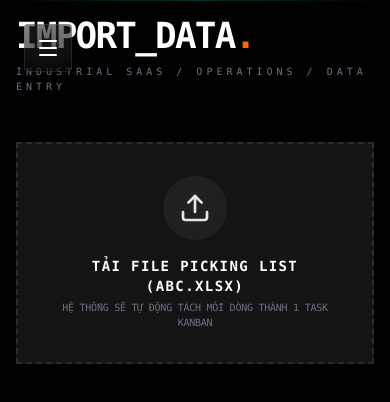
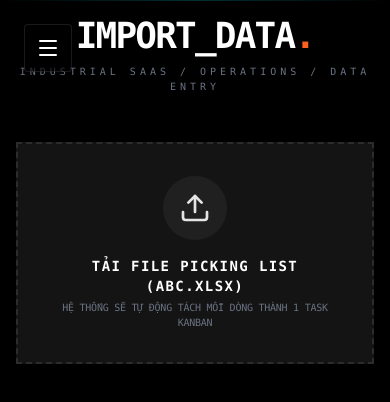
Before and after one commit to nhattruong22690-dotcom/pickinglist, a Next.js app: page /import in a window 390 px wide. Shown: the top 402 px of the page. Built offline with nearby package versions, Linux system fonts and the light colour scheme.

Commit message:
ui: center page headers on mobile to avoid overlap with menu button

```diff
--- a/src/app/import/page.tsx
+++ b/src/app/import/page.tsx
@@ -10,8 +10,8 @@ export default function ImportPage() {
       <main className="flex-1 relative overflow-y-auto p-4 lg:p-8">
         <div className="hud-line absolute top-0 left-0 w-full opacity-20" />
 
-        <header className="flex flex-col lg:flex-row justify-between items-start lg:items-end mb-12 gap-4">
-          <div>
+        <header className="flex flex-col lg:flex-row justify-between items-center lg:items-end mb-12 gap-4 text-center lg:text-left">
+          <div className="flex flex-col items-center lg:items-start w-full">
             <h1 className="text-4xl lg:text-6xl font-black text-white tracking-tighter uppercase">
               Import_Data
               <span className="text-[var(--primary)]">.</span>
--- a/src/app/picking/page.tsx
+++ b/src/app/picking/page.tsx
@@ -13,8 +13,8 @@ export default async function PickingPage() {
       <main className="flex-1 relative overflow-y-auto p-4 lg:p-8">
         <div className="hud-line absolute top-0 left-0 w-full opacity-20" />
 
-        <header className="flex flex-col lg:flex-row justify-between items-start lg:items-end mb-12 gap-4">
-          <div>
+        <header className="flex flex-col lg:flex-row justify-between items-center lg:items-end mb-12 gap-4 text-center lg:text-left">
+          <div className="flex flex-col items-center lg:items-start w-full">
             <h1 className="text-4xl lg:text-6xl font-black text-white tracking-tighter uppercase">
               Soạn_Hàng
               <span className="text-[var(--primary)]">.</span>
```
